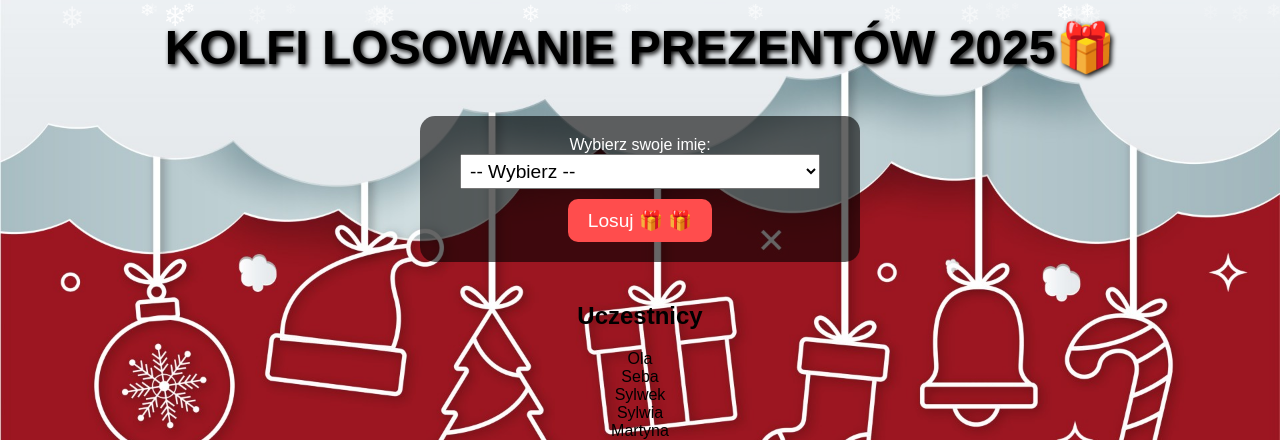
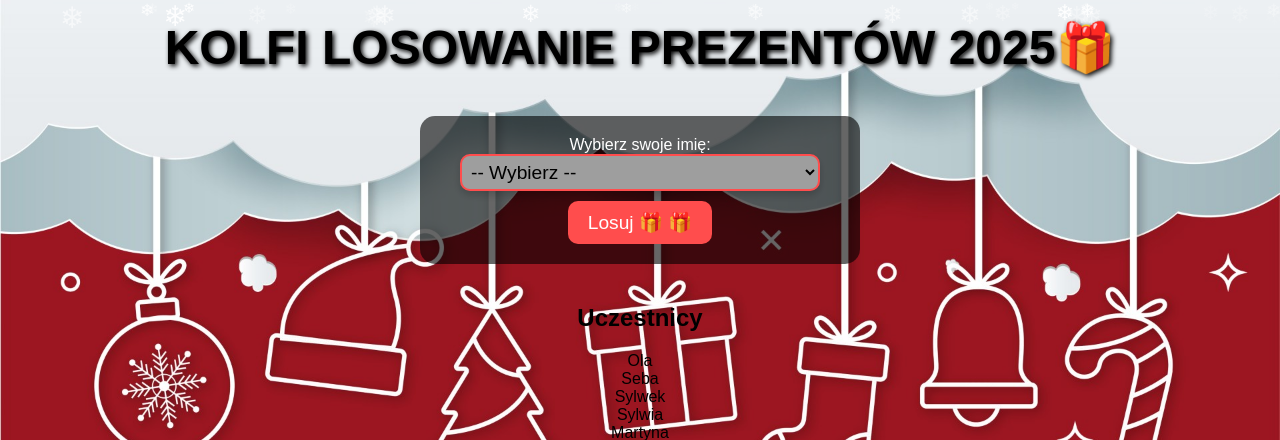
Before and after one commit to Wasett/-wi-ta-Kolfi, a Flask app: page / in a window 1280 px wide. Shown: the top 440 px of the page. Run offline with Flask 3, Linux system fonts and the light colour scheme; grey boxes are pictures that could not be loaded.

Commit message:
Update style.css

```diff
--- a/static/style.css
+++ b/static/style.css
@@ -25,10 +25,24 @@ h1 {
     width: 400px;
 }
 
+/* 🔹 Świąteczne tło dla rozwijanej listy */
 #participant {
     font-size: 1.2em;
     padding: 5px;
     width: 90%;
+    background: linear-gradient(145deg, #ffefc5, #ffe0b3); /* jasny złoty gradient */
+    border: 2px solid #ff4d4d; /* czerwone obramowanie */
+    border-radius: 10px;
+    color: #000; /* tekst na czarno */
+    box-shadow: 0 4px 8px rgba(0,0,0,0.2);
+    background-image: url('images/christmas_icons.png'); /* małe świąteczne ikony w tle */
+    background-repeat: repeat;
+    background-size: 30px 30px;
+}
+
+#participant option {
+    background-color: #fff7e6; /* delikatny kremowy kolor opcji */
+    color: #000;
 }
 
 /* 🔹 Styl przycisku losuj z emoji prezentu i animacją */
```
